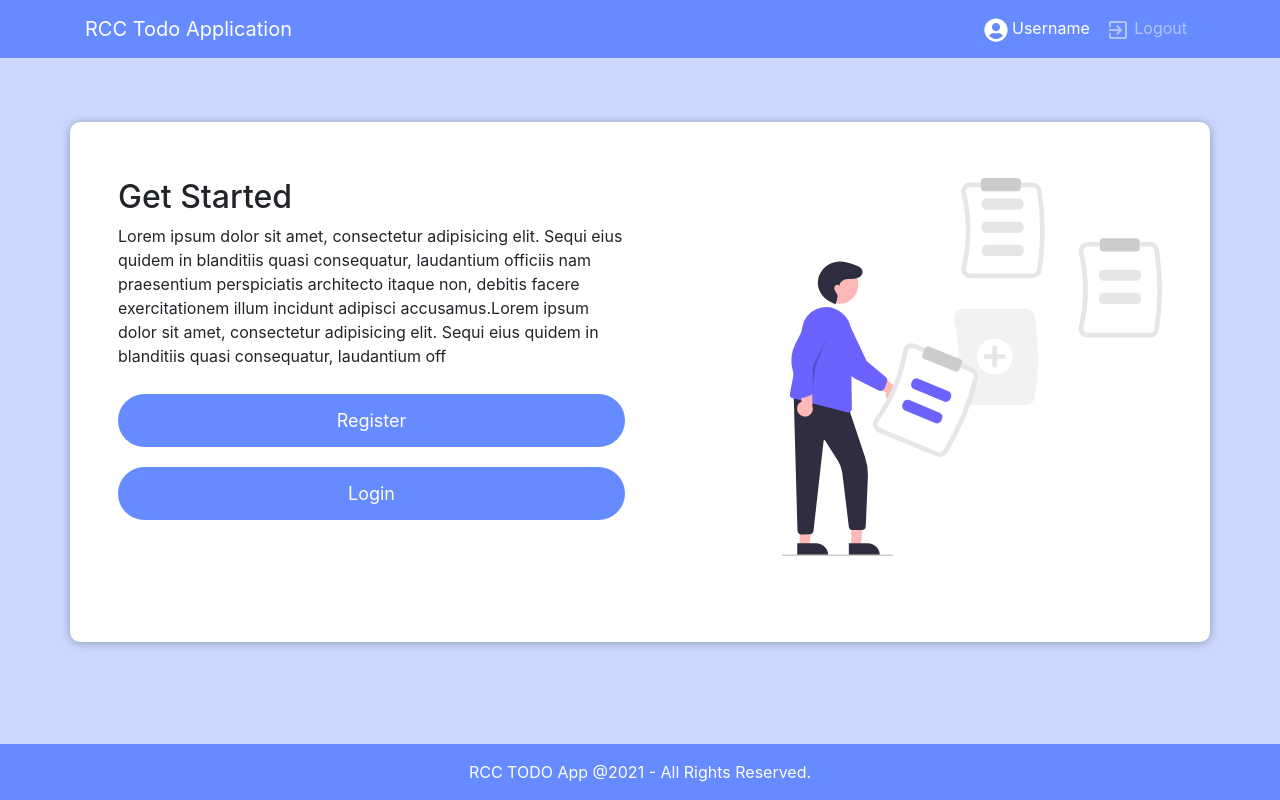
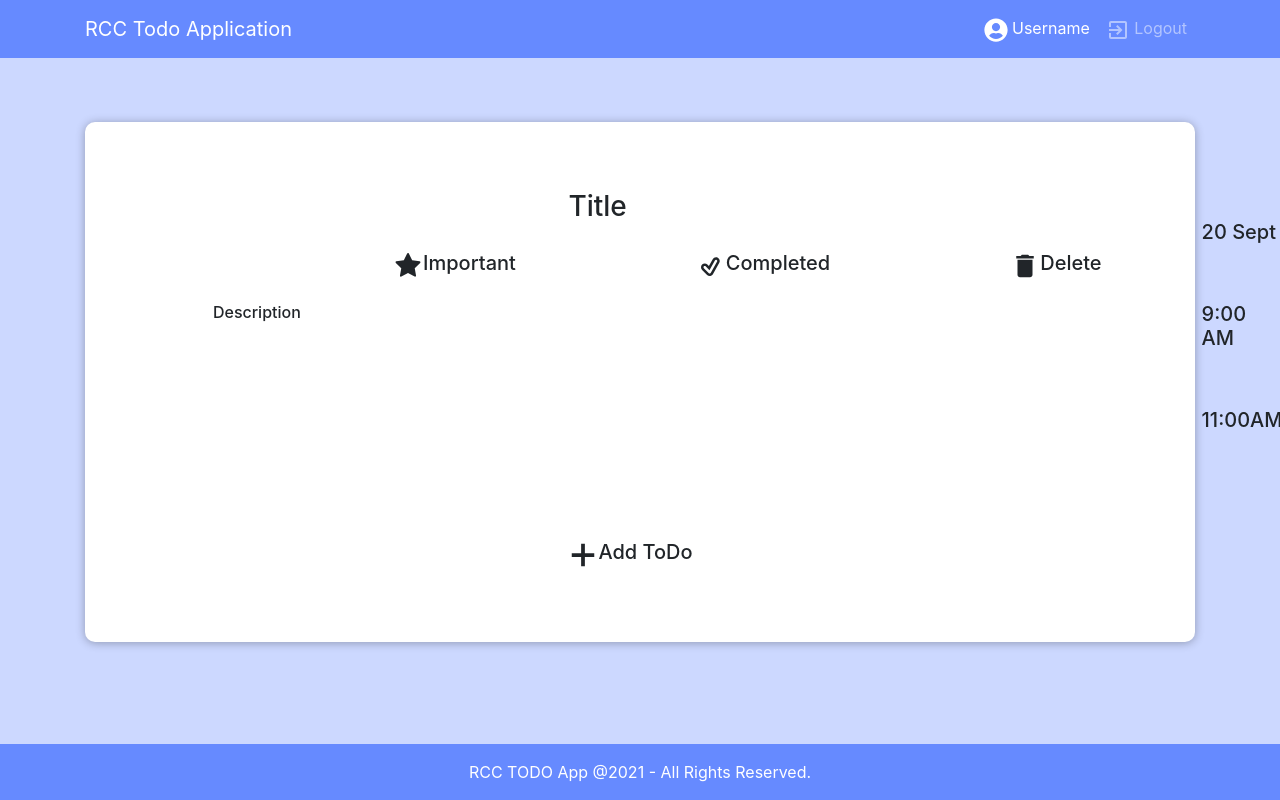
Before and after one commit to RCC-MRU/todo-app-frontend, a React (Create React App) app: page /description-page in a window 1280 px wide. Before the commit this address led to /. Built offline with nearby package versions, Linux system fonts and the light colour scheme.

Commit message:
white box added in desc page

```diff
--- a/src/App.js
+++ b/src/App.js
@@ -8,7 +8,7 @@ import Dashboard from "./Components/DashBoardComponent";
 import Header from "./Components/HeaderComponent";
 import Footer from "./Components/FooterComponent";
 import ShowTasksComponent from "./Components/ShowTasksComponent";
-import DescriptionPage from "./Components/DescriptionPage.jsx"
+import DescriptionPage from "./Components/DescriptionPage.jsx";
 
 const App = () => {
   return (
@@ -27,8 +27,8 @@ const App = () => {
         <Route exact path="/dashboard">
           <Dashboard />
         </Route>
-        <Route exact path="/DescriptionPage">
-          <DescriptionPage/>
+        <Route exact path="/description-page">
+          <DescriptionPage />
         </Route>
         <Route exact path="/todos/u/:id" component={ShowTasksComponent}>
           {/* <ShowTasksComponent/> */}
--- a/src/Components/DescriptionPage.jsx
+++ b/src/Components/DescriptionPage.jsx
@@ -1,12 +1,14 @@
 import React from "react";
-import { AiFillStar } from 'react-icons/ai'
-import { MdDelete } from 'react-icons/md'
-import { GoPlus } from 'react-icons/go'
-import { TiTickOutline } from 'react-icons/ti'
+import { AiFillStar } from "react-icons/ai";
+import { MdDelete } from "react-icons/md";
+import { GoPlus } from "react-icons/go";
+import { TiTickOutline } from "react-icons/ti";
 
 const DescriptionPage = () => {
   return (
     <React.Fragment>
+      <div className="container">
+        <div className="white-box">
           <div className="detailed-Todo">
             <div className="description">
               <div className="title">
@@ -14,15 +16,15 @@ const DescriptionPage = () => {
               </div>
               <div class="tags">
                 <div className="important">
-                <AiFillStar size="30"/>
+                  <AiFillStar size="30" />
                   <h5>Important</h5>
                 </div>
                 <div className="completed">
-                <TiTickOutline size="30"/>
+                  <TiTickOutline size="30" />
                   <h5>Completed</h5>
                 </div>
                 <div className="delete">
-                <MdDelete size="30"/>
+                  <MdDelete size="30" />
                   <h5>Delete</h5>
                 </div>
               </div>
@@ -30,7 +32,7 @@ const DescriptionPage = () => {
                 <h6>Description</h6>
               </div>
               <div className="addTodo">
-            <GoPlus size="30"/>
+                <GoPlus size="30" />
                 <h5>Add ToDo</h5>
               </div>
             </div>
@@ -48,6 +50,8 @@ const DescriptionPage = () => {
               </div>
             </div>
           </div>
+        </div>
+      </div>
     </React.Fragment>
   );
 };
```
Lines whose indentation alone changed are shown as unchanged.
